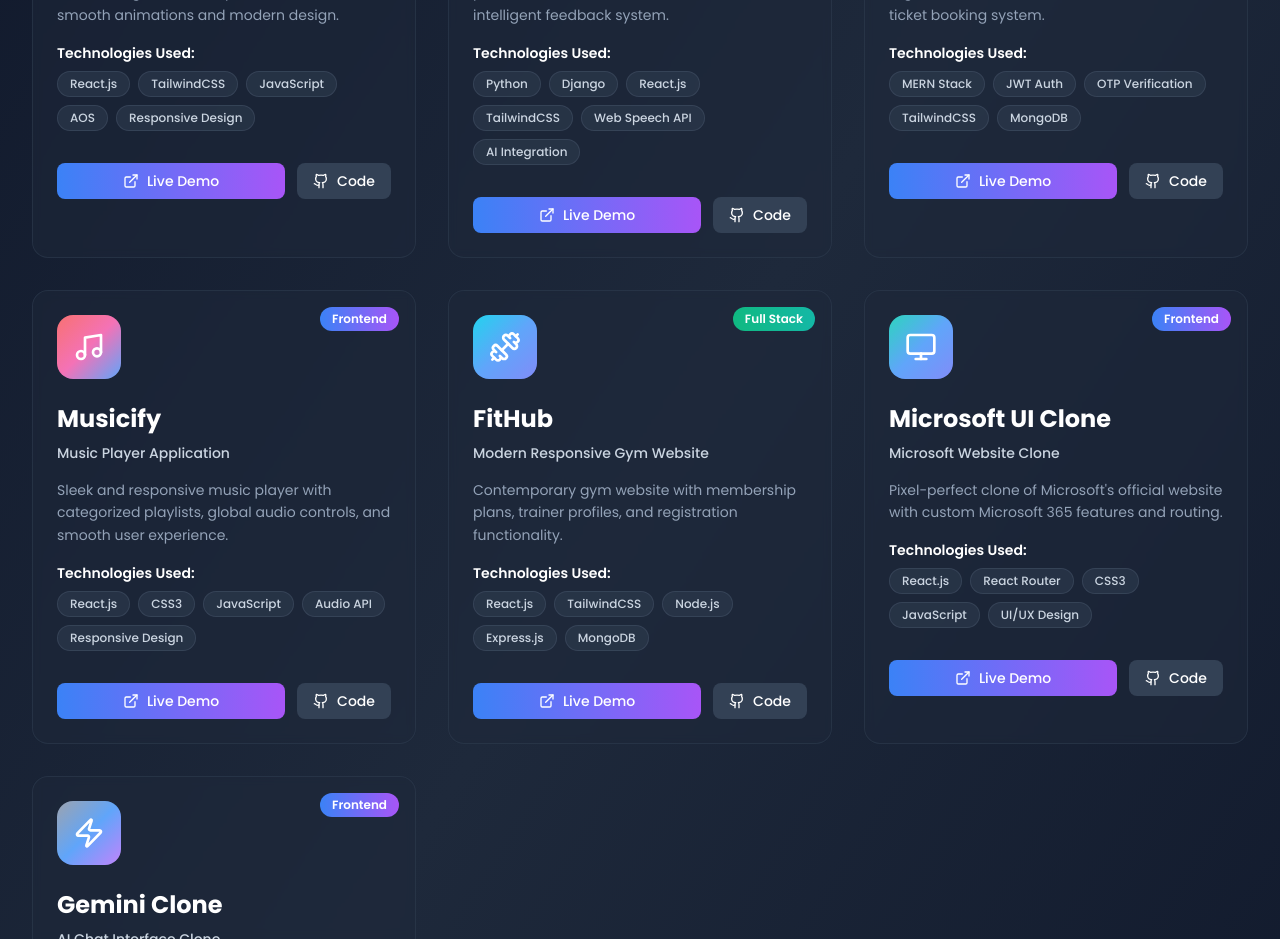
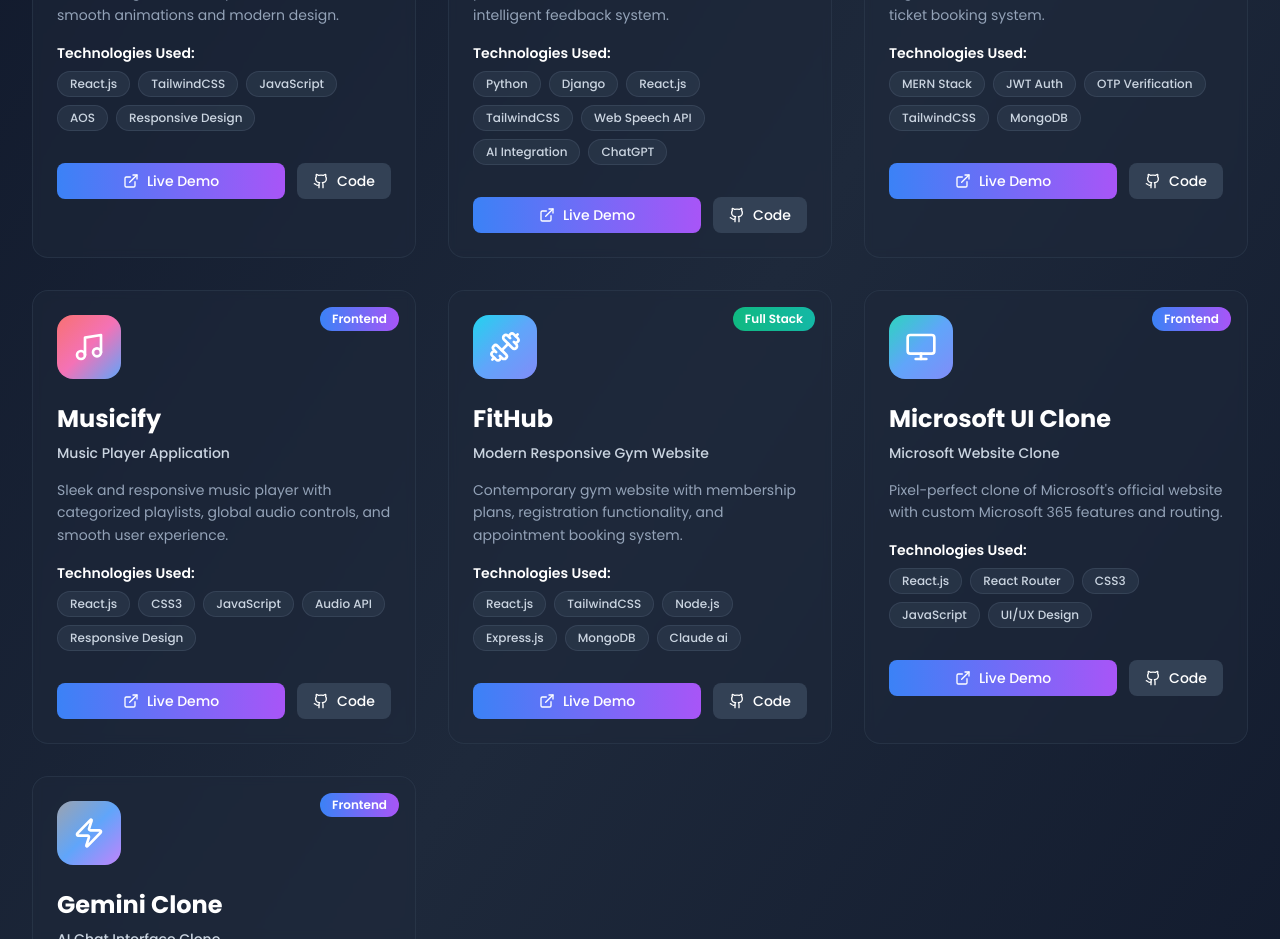
Before and after one commit to uzma-a/Portfolio, a React (Vite) app: page / in a window 1280 px wide. Shown: the part 4140-5079 px from the top of the page. Built offline with nearby package versions, Linux system fonts and the light colour scheme.

Commit message:
update projects

```diff
--- a/src/Components/MyProject.jsx
+++ b/src/Components/MyProject.jsx
@@ -22,7 +22,7 @@
       name: "MockMate",
       title: "AI-Powered Mock Interview Platform",
       description: "AI-driven platform for technical interview practice with real-time voice interaction and intelligent feedback system.",
-      skills: ["Python", "Django", "React.js", "TailwindCSS", "Web Speech API", "AI Integration"],
+      skills: ["Python", "Django", "React.js", "TailwindCSS", "Web Speech API", "AI Integration", "ChatGPT"],
       icon: <Bot className="w-8 h-8" />,
       gradient: "from-blue-400 via-purple-400 to-pink-400",
       liveDemo: "https://drive.google.com/file/d/1UaEjEqEZK3XxAHpcPkhbCTnjWFtgb5nI/view?usp=sharing",
@@ -57,11 +57,11 @@
       id: 5,
       name: "FitHub",
       title: "Modern Responsive Gym Website",
-      description: "Contemporary gym website with membership plans, trainer profiles, and registration functionality.",
-      skills: ["React.js", "TailwindCSS", "Node.js", "Express.js", "MongoDB"],
+      description: "Contemporary gym website with membership plans, registration functionality, and appointment booking system.",
+      skills: ["React.js", "TailwindCSS", "Node.js", "Express.js", "MongoDB", "Claude ai"],
       icon: <Dumbbell className="w-8 h-8" />,
       gradient: "from-cyan-400 via-blue-400 to-indigo-400",
-      liveDemo: "https://fithub-website.netlify.app/",
+      liveDemo: "https://fithub-new-frontend.onrender.com/",
       github: "https://github.com/uzma-a/fithubnewwebsite",
       category: "Full Stack"
     },
@@ -92,7 +92,7 @@
   ];
 
   const getCategoryColor = (category) => {
-    switch(category) {
+    switch (category) {
       case 'Full Stack': return 'bg-gradient-to-r from-emerald-500 to-teal-500';
       case 'Frontend': return 'bg-gradient-to-r from-blue-500 to-purple-500';
       default: return 'bg-gradient-to-r from-gray-500 to-slate-500';
```
